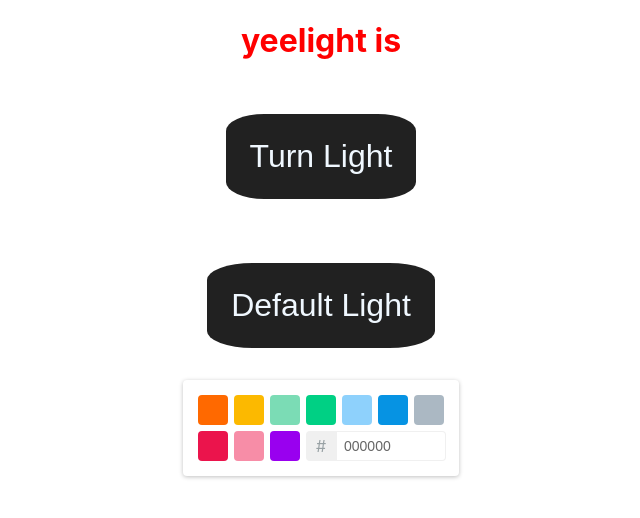
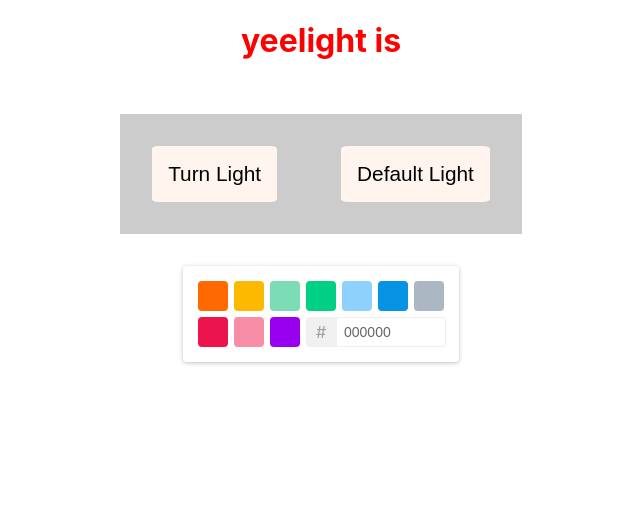
Before and after one commit to SpyrosGeo/yeelight-ui, a React (Create React App) app: page / in a window 1280 px wide. Shown: the top 518 px of the page, without its empty margins (319-959 px from the left). Built offline with nearby package versions, Linux system fonts and the light colour scheme.

Commit message:
refactored some code.Removed the form and just used the function for the request as an onClick//redid some of the css //TODO add brightness slider & redo the whole ui

```diff
--- a/src/App.css
+++ b/src/App.css
@@ -4,13 +4,26 @@
   align-items: center;
 }
 
+.button-group {
+background-color: rgba(0, 0, 0, 0.2);
+margin: 2rem;
+}
+
 .btn {
-  font-size: 2rem;
-  padding: 1.5rem;
+  font-size: 1.3rem;
+  padding: 1rem;
   margin: 2rem;
   border: none;
   outline: none;
+  background-color:seashell;
+  color:#000;
+  border-radius: 5%;
+  transition: background-color 1.2s ease-in-out;
+  /* transition: color 0.5s ease-in-out; */
+  /* transform: scale(); */
+
+}
+.btn:hover{
   background-color: #212121;
-  color: aliceblue;
-  border-radius: 20%;
+  color:seashell;
 }
--- a/src/App.js
+++ b/src/App.js
@@ -49,10 +49,10 @@
   return (
     <div className="App">
       <h1 style={powerState === "on" ? { color: `#${lightColor}` } : { color: 'red' }}>yeelight is {powerState}</h1>
-      <form action="" method="get" onSubmit={handleSubmit}>
-      <button className="btn" type="submit"> Turn Light {buttonState}</button>
-      </form>
+      <div className="button-group">
+      <button className="btn" onClick={handleSubmit}> Turn Light {buttonState}</button>
       <button className="btn" onClick={handleDefaultLightState}>Default Light</button>
+      </div>
 
       <TwitterPicker
         color={['#f7f379', '#f7f379', '#f7f379', '#f7f379', '#f7f379', '#f7f379', '#f7f379', '#f7f379', "#f7f178", "#f7f178", "#f7f178"]}
```
